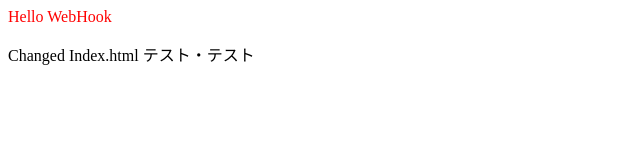
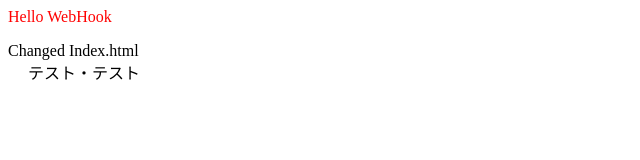
Before and after one commit to lezistance/nodejs, a plain HTML site: page index.html in a window 1280 px wide. Shown: the whole page, without its empty margins (0-640 px from the left). Drawn offline with Linux system fonts and the light colour scheme.

Commit message:
コミットのテスト2

```diff
--- a/index.html
+++ b/index.html
@@ -1,5 +1,6 @@
 <html>
 	<p style="color:red">Hello WebHook</p>
-	Changed Index.html
-	テスト・テスト
+	Changed Index.html<br />
+
+	<div style="margin-left:20px">テスト・テスト</div>
 </html>
```
